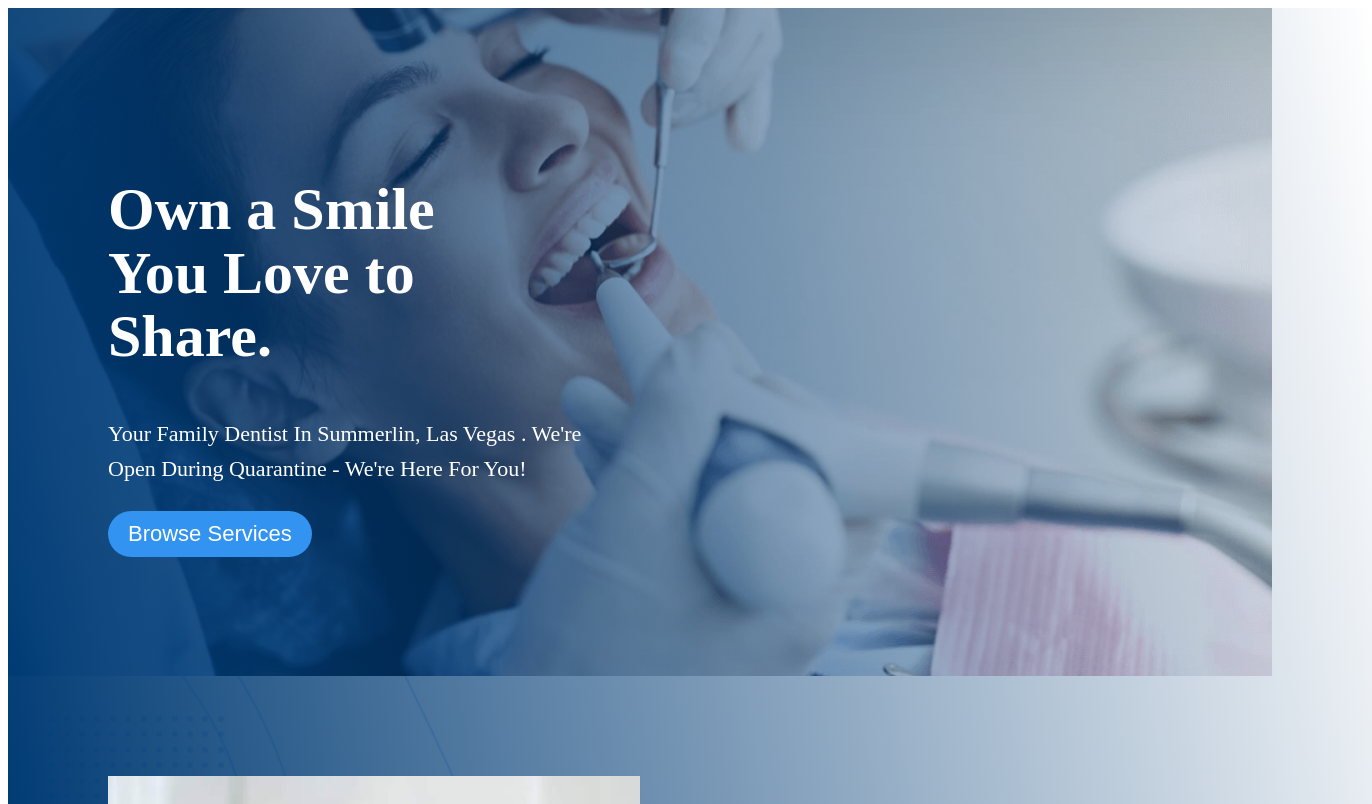
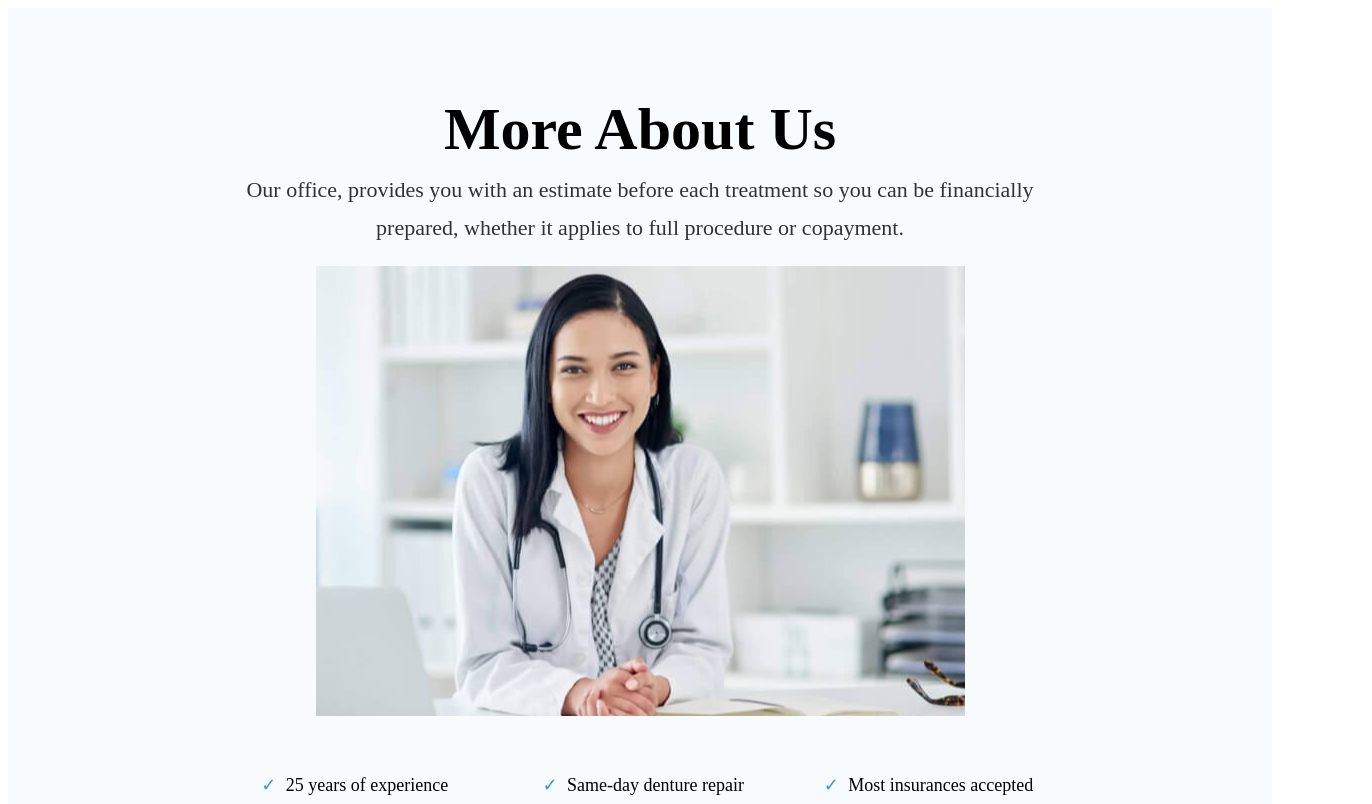
Before and after one commit to idenispankov/lake_mead_dental_next_js, a Next.js app: page / in a window 1280 px wide. Shown: the top 804 px of the page, 1372 px wide, since content can reach past the window. Built offline with nearby package versions, Linux system fonts and the light colour scheme.

Commit message:
more about us font sizes updated

```diff
--- a/components/MoreAboutUs/MoreAboutUs.module.css
+++ b/components/MoreAboutUs/MoreAboutUs.module.css
@@ -8,14 +8,14 @@
 }
 
 .section__heading {
-  font-size: 24px;
+  font-size: 22px;
   line-height: 106.5%;
   margin-bottom: 10px;
   text-align: center;
 }
 
 .section__text {
-  font-size: 12px;
+  font-size: 16px;
   line-height: 170%;
   text-align: center;
   opacity: 0.8;
@@ -40,7 +40,7 @@
 .section__list_item {
   text-align: center;
   padding: 10px;
-  max-width: 300px;
+  max-width: 360px;
   margin: 0 auto;
   margin-bottom: 10px;
 }
@@ -50,9 +50,9 @@
 }
 
 .section__list_item_text {
-  font-size: 12px;
+  font-size: 16px;
   text-align: start;
-  text-align: center;
+  text-align: start;
 }
 
 .section__list_item_text_span {
@@ -68,7 +68,13 @@
     margin: 0 auto;
     margin-bottom: 0;
   }
-  .image_text__container_text {
+  .section__heading {
+    font-size: 40px;
+  }
+
+  .section__text {
+    font-size: 24px;
+    max-width: 600px;
     margin-bottom: 0;
   }
   .section__list {
@@ -81,30 +87,14 @@
   .section__list_item {
     margin: 0;
   }
-  .section__heading {
-    font-size: 30px;
-  }
-
-  .section__text {
-    font-size: 16px;
-  }
   .section__list_item_text {
-    font-size: 16px;
-    text-align: start;
-    max-width: 240px;
+    font-size: 18px;
+    min-width: 225px;
   }
 
   .section__list_item_text_span {
     color: #3393f0;
     margin-right: 5px;
-  }
-  .section__heading {
-    font-size: 30px;
-  }
-  .section__text {
-    font-size: 16px;
-    min-width: 400px;
-    margin-bottom: 0;
   }
 }
 
@@ -119,22 +109,25 @@
     margin: 0 auto;
   }
   .section__heading {
-    font-size: 40px;
-    margin-bottom: 30px;
+    font-size: 60px;
   }
   .section__text {
     font-size: 22px;
     min-width: 800px;
-    margin-bottom: 30px;
+    margin-bottom: 20px;
   }
   .section__image {
-    margin-bottom: 30px;
+    margin-bottom: 20px;
   }
   .section__list {
-    max-width: 1100px;
+    max-width: 850px;
     justify-content: space-evenly;
   }
   .section__list_item {
     padding: 20px;
   }
+  .section__list_item_text {
+    font-size: 18px;
+    min-width: 235px;
+  }
 }
--- a/data/data.js
+++ b/data/data.js
@@ -17,7 +17,7 @@ export const moreAboutUsData = [
   },
   {
     id: 5,
-    text: 'Second location in Henderson',
+    text: '2nd location in Henderson',
   },
   {
     id: 6,
--- a/pages/index.js
+++ b/pages/index.js
@@ -15,11 +15,11 @@ export default function Home() {
         </title>
         <meta name='description' content='Generated by create next app' />
       </Head>
-      <Banner />
+      {/* <Banner />
       <AboutDoctor />
       <Treatments />
-      <WhyUs />
-      {/* <MoreAboutUs /> */}
+      <WhyUs /> */}
+      <MoreAboutUs />
       {/* <ContactUs /> */}
     </>
   );
```
